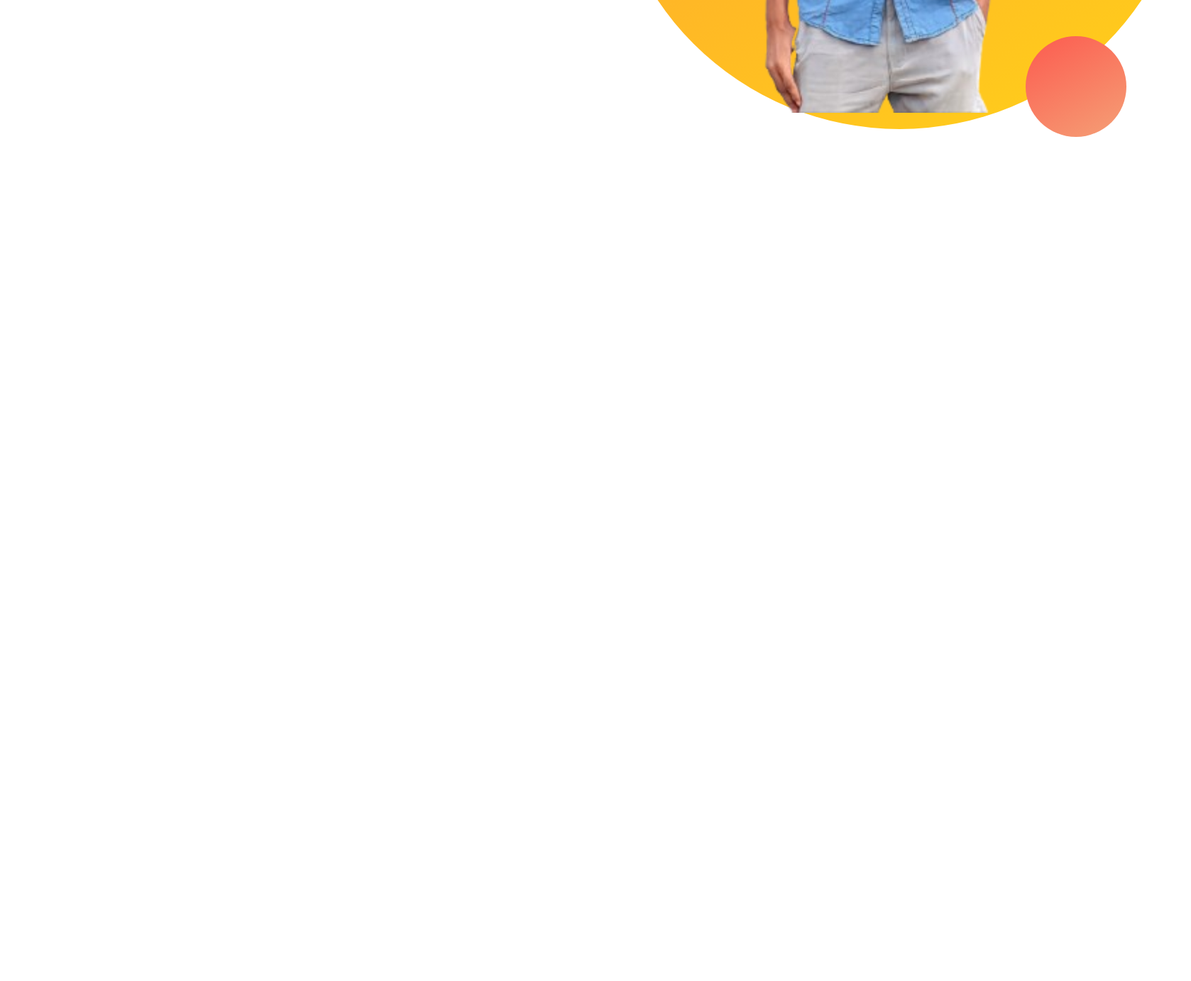
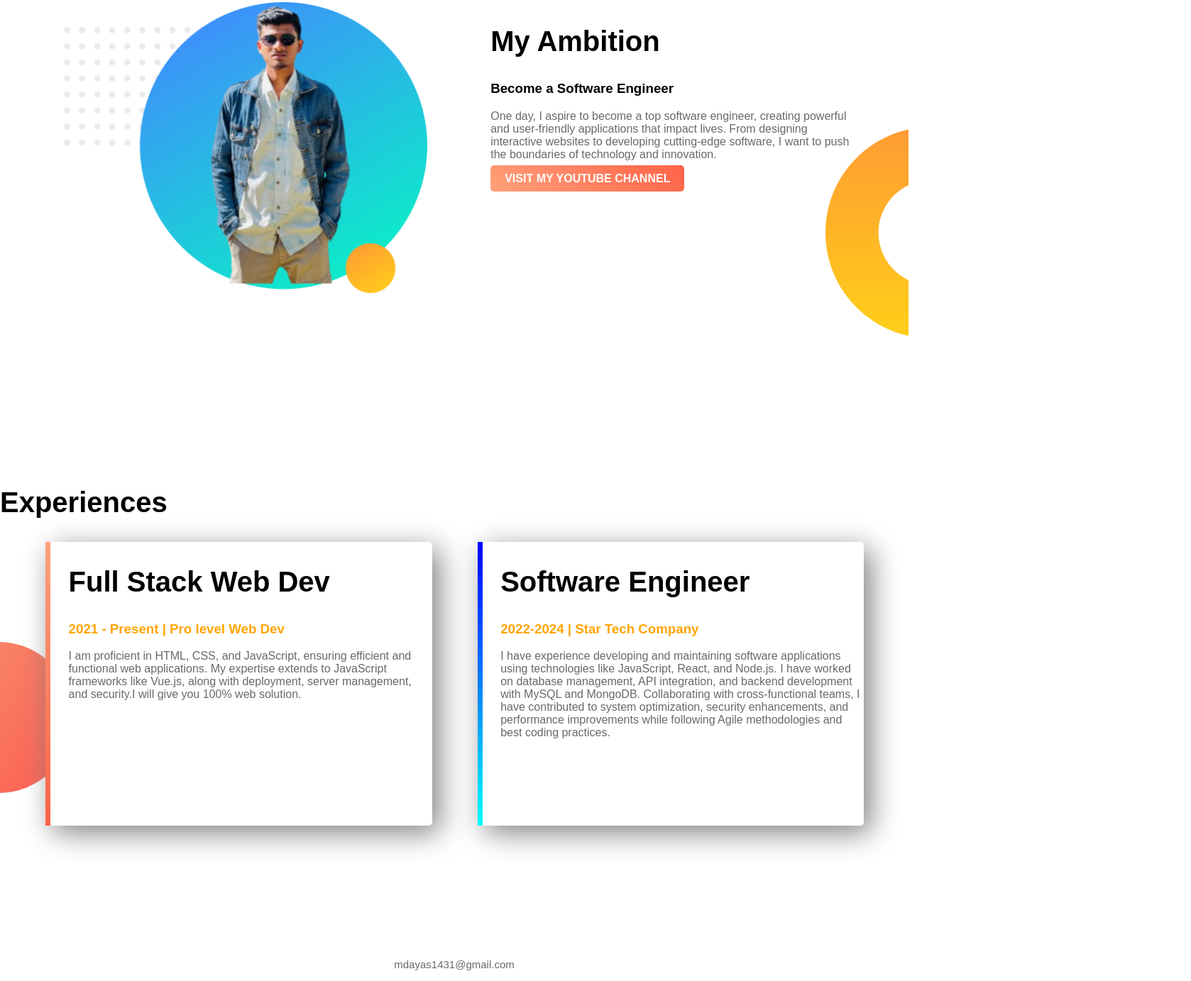
Before and after one commit to Md-Ayass/web-protfilo, a plain HTML site: page index.html in a window 1280 px wide. Shown: the part 647-2030 px from the top of the page at 71% size, 1678 px wide, since content can reach past the window. Before the commit the page ends 844 px from the top, so only its background shows below. Drawn offline with Linux system fonts and the light colour scheme.

Commit message:
Finished my first website

```diff
--- a/index.html
+++ b/index.html
@@ -8,16 +8,52 @@
     <link rel="stylesheet" href="style.css">
 </head>
 <body>
-    <section>
+    <section class="top-banner">
       <div class="half-width">
         <h1>Welcome To</h1>
-        <h1><span class="name-highlight">Ayas</span> World</h1>
+        <h1><span class="orange-highlight">Ayas</span> World</h1>
         <h3>My Digital Playground</h3>
-        <p>I am a passionate CSE student, diving deep into the world of programming and web design. Every day, I explore new technologies, sharpen my coding skills, and create innovative web experiences. My journey is just beginning, but my goal is clear to become a Softare Engineer who builds meaningful digital solutions.</p>
+        <p>I am a passionate CSE student, diving deep into the world of programming and web design. Every day, I explore new technologies, sharpen my coding skills, and create innovative web experiences. My journey is just beginning, but my goal is clear to become a Software Engineer who builds meaningful digital solutions.</p>
+        <a class="link-button" target="_blank" href="https://www.linkedin.com/in/md-ayas-66916b341?utm_source=share&utm_campaign=share_via&utm_content=profile&utm_medium=android_app">HIRE ME</a>
       </div>
       <div class="half-width">
         <img src="images/profile.png" alt="">
       </div>
     </section>
+    <section class="dream-area">
+        <div class="half-width">
+           <img src="images/profile2.png" alt="">
+
+        </div>
+        <div class="half-width">
+            <h2>My Ambition</h2>
+            <h3>Become a Software Engineer</h3>
+            <p>One day, I aspire to become a top software engineer, creating powerful and user-friendly applications that impact lives. From designing interactive websites to developing cutting-edge software, I want to push the boundaries of technology and innovation.</p>
+          <a class="link-button" target="_blank" href="https://youtube.com/@mdayas-f4b?si=LHCrwpybXEs-4oc8">VISIT MY YOUTUBE CHANNEL</a>
+        </div>
+
+    </section>
+    <section class="experience-area">
+        <h2>Experiences</h2>
+        <div id="full-stack" class="half-width single-experience">
+            <h2>Full Stack Web Dev</h2>
+            <h3 class="orange-highlight">2021 - Present | Pro level Web Dev</h3 class="orange-highlight">
+            <p>I am proficient in HTML, CSS, and JavaScript, ensuring efficient and functional web applications. My expertise extends to JavaScript frameworks like Vue.js, along with deployment, server management, and security.I will give you 100% web solution.
+            </p>
+
+        </div>
+        <div id="softare-eng" class="half-width single-experience">
+            <h2>Software Engineer</h2>
+            <h3 class="orange-highlight">2022-2024 | Star Tech Company</h3 class="orange-highlight">
+            <p>I have experience developing and maintaining software applications using technologies like JavaScript, React, and Node.js. I have worked on database management, API integration, and backend development with MySQL and MongoDB. Collaborating with cross-functional teams, I have contributed to system optimization, security enhancements, and performance improvements while following Agile methodologies and best coding practices.</p>
+
+        </div>
+
+    </section>
+    <footer>
+        <p>mdayas1431@gmail.com </p>
+    </footer>
+
+
 </body>
 </html>
--- a/style.css
+++ b/style.css
@@ -1,18 +1,72 @@
 body{
+    margin: 0;
     font-family: 'Poppins', sans-serif;
 }
 h1{
     font-size: 50px;
 }
-.name-highlight{
+h2{
+    font-size: 40px;
+}
+p{
+    color: dimgray;
+}
+.orange-highlight{
     color: orange;
 }
 .half-width{
     width: 40%;
     float:left;
     margin-left:5%;
-    padding-left:2;
+    padding-left:2%;
 }
 .half-width img{
+    width: 100%;
+}
+.top-banner{
 
+    background-image: url("images/top-banner.png");
+    background-repeat: no-repeat;
 }
+section{
+    height: 500px;
+    padding-bottom: 150px;
+}
+.link-button{
+    text-decoration: none;
+    background-image: linear-gradient(45deg, lightSalmon, tomato);
+    padding: 10px 20px;
+    border-radius: 5px;
+    color: white;
+    font-weight: 700;
+}
+.dream-area{
+    background-image: url("images/dream-bg.png");
+    background-repeat: no-repeat;
+    background-position: right;
+}
+.single-experience{
+    box-shadow: 10px 10px 40px gray;
+    border-radius: 5px;
+    height: 80%;
+    background-color: white;
+}
+.experience-area{
+    background-image: url("images/exp-bg.png");
+    background-repeat: no-repeat;
+    background-position: left;
+}
+#full-stack{
+    border-left: 7px solid;
+    border-image: linear-gradient(180deg, lightSalmon, tomato);
+    border-image-slice: 1;
+}
+#softare-eng{
+    border-left: 7px solid;
+    border-image: linear-gradient(180deg, blue, cyan);
+    border-image-slice: 1;
+}
+footer p{
+    text-align: center;
+    font-size: 15px;
+}
```
Also changed, not shown: images/dream-bg.png (added), images/exp-bg.png (added), images/image 10.png (deleted), images/jhankar.png (added), images/jhankar2.png (added), images/my-bg.png (added), images/my-bg2.png (added), images/profile2.png (added), images/top-banner.png (added).
